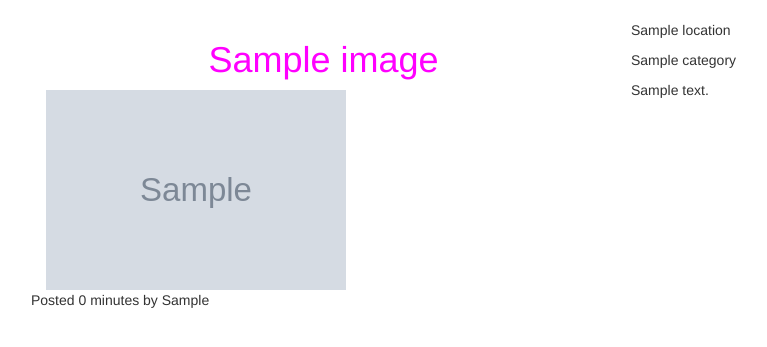
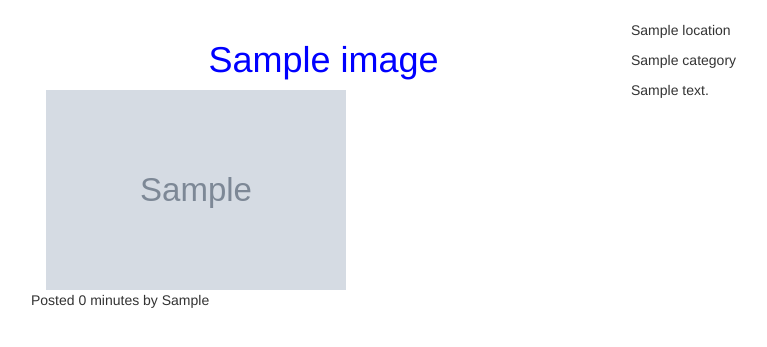
Before and after one commit to Juru-10/gallery, a Django app: template image/templates/all-image/image.html in a window 1280 px wide. Shown: the part 52-399 px from the top of the page, without its empty margins (24-791 px from the left). Run offline with Django 3.2, Linux system fonts and the light colour scheme; tables that the repository leaves empty hold one stand-in row (values such as "Sample post"); the template is opened without the code that fills it: values that come from a table or form of the project are taken from there, most other values are stand-ins (such as "Sample title", 1, 10 or a date in 2020); grey boxes marked "Sample" are stand-in pictures; some libraries are stand-ins or nearby versions.

Commit message:
change the h1 headings color

```diff
--- a/static/css/baseimage.css
+++ b/static/css/baseimage.css
@@ -1,5 +1,5 @@
 h1{
-  color:magenta;
+  color:blue;
 }
 .container{
   /* background: #f0a4f0;
```
